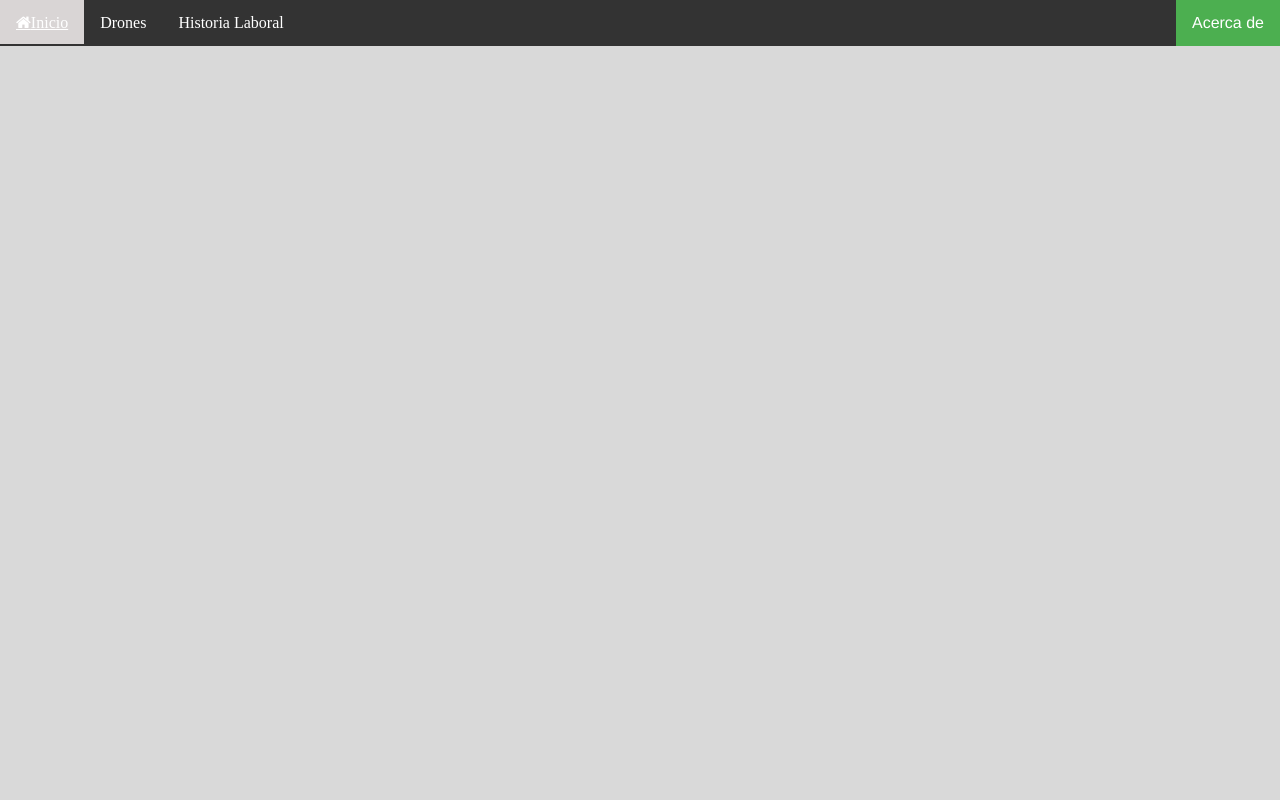
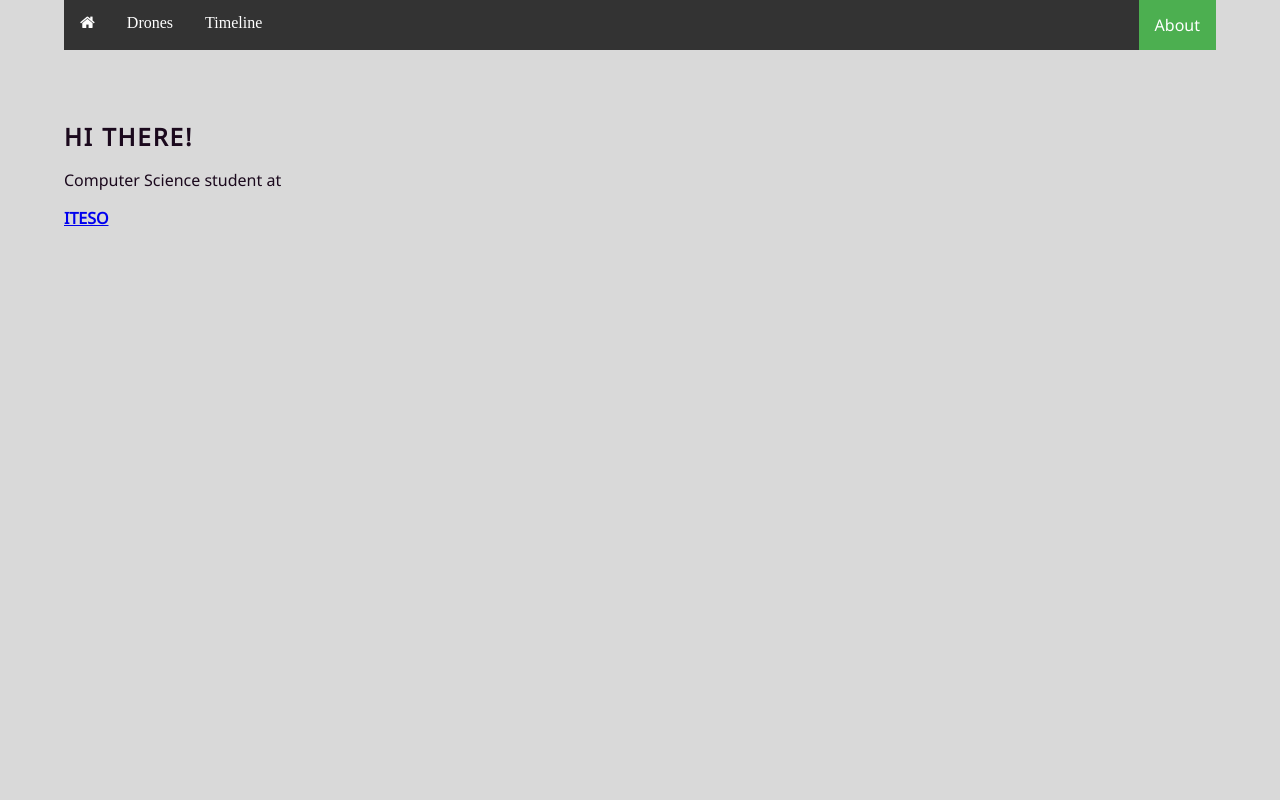
Before and after one commit to luisfergromo/luisfergromo.github.io, a PHP site: page /about.html in a window 1280 px wide. Run offline with PHP 8.4, Linux system fonts and the light colour scheme; some libraries are stand-ins or nearby versions.

Commit message:
update 2.4

```diff
--- a/about.html
+++ b/about.html
@@ -1,27 +1,28 @@
-<!DOCTYPE html>
-<html lang="en">
+<!--<!DOCTYPE html>-->
+<html lang="en" xmlns="http://www.w3.org/1999/html">
 <head>
-    <meta http-equiv="Content-Type" content="text/html; charset=utf-8" />
-    <link rel="shortcut icon" href="favicon.ico" type="image/x-icon" />
-    <link href="tools/stylesheets/style.css" rel="stylesheet" type="text/css" />
-    <link href="tools/stylesheets/960.css" rel="stylesheet" type="text/css" />
+    <meta http-equiv="Content-Type" content="text/html; charset=utf-8"/>
+    <link rel="shortcut icon" href="favicon.ico" type="image/x-icon"/>
+    <link href="tools/stylesheets/pharagrah.css" rel="stylesheet" type="text/css">
     <link rel="stylesheet" href="https://cdnjs.cloudflare.com/ajax/libs/font-awesome/4.7.0/css/font-awesome.min.css">
-    <script type="text/javascript" src="http://ajax.googleapis.com/ajax/libs/jquery/1.3.2/jquery.min.js"></script>
-    <script type="text/javascript" src="js/cufon-yui.js"></script>
-    <script type="text/javascript" src="js/Adobe_Caslon_Pro_600.font.js"></script>
-
-    <script type="text/javascript">Cufon.replace('h1', {fontFamily: 'Adobe Caslon Pro', hover:true})</script>
-    <title>Acerca de Mi</title>
+    <script type="text/javascript">Cufon.replace('h1', {fontFamily: 'Adobe Caslon Pro', hover: true})</script>
+    <title>About Me</title>
 </head>
-<body>
+<p>
 <div class="topnav" id="navBar" align="center">
     <ul>
-        <li><a class="fa fa-home" href="index.html">Inicio</a></li>
-        <li><a class="fa fa-drone" href="drones.html">Drones</a> </li>
-        <li><a class="fa fa-me" href="#timeline">Historia Laboral</a> </li>
-        <li style="float: right"><a class="active" href="#about">Acerca de</a></li>
+        <li><a class="fa fa-home" href="index.html"></a></li>
+        <li><a class="fa fa-drone" href="drones.html">Drones</a></li>
+        <li><a class="fa fa-me" href="timeline.html">Timeline</a></li>
+        <li style="float: right"><a class="active" href="about.html">About</a></li>
     </ul>
 </div>
 <br>
+<div class="pharagrah">
+    <h2>Hi there!</h2>
+    <div>
+        <p>Computer Science student at</p><a href="http://iteso.mx"><b>ITESO</b></a>
+    </div>
+</div>
 </body>
 </html>
--- a/index.html
+++ b/index.html
@@ -15,7 +15,7 @@
         <li><a class="fa fa-home" href="index.html"></a></li>
         <li><a class="fa fa-drone" href="drones.html">Drones</a></li>
         <li><a class="fa fa-me" href="timeline.html">Timeline</a></li>
-        <li style="float: right"><a class="active" href="#about">About</a></li>
+        <li style="float: right"><a class="active" href="about.html">About</a></li>
     </ul>
 </div>
 <div id="logo" align="center">
--- /dev/null
+++ b/tools/stylesheets/pharagrah.css
@@ -0,0 +1,65 @@
+@import url(http://fonts.googleapis.com/css?family=Noto+Sans);
+body {
+    max-width: 1200px;
+    margin: 0 auto;
+    padding: 0 5%;
+    font-size: 100%;
+    font-family: "Noto Sans", sans-serif;
+    color: #1b091d;
+    background: #D9D9D9;
+}
+h2 {
+    margin: 2em 0 0 0;
+    font-size: 1.5em;
+    letter-spacing: 2px;
+    text-transform: uppercase;
+}
+/*
+   ----------------------
+        pharagrah
+   ----------------------
+ */
+#pharagrah{
+    background-color: #ffffff;
+    /*padding-top: 50px;*/
+    /*padding-right: 30px;*/
+    /*padding-bottom: 50px;*/
+    /*padding-left: 80px;*/
+    padding: 50px 30px 50px 80px;
+}
+navBar{
+    padding-top: 3px;
+    margin:auto;
+    background: #d9d5d5;
+    font-family:"Helvetica Neue",Helvetica, Arial;
+    width: auto;
+    min-width: 600px;
+    max-width: 2000px;
+}
+.topnav li {
+    float: left;
+}
+
+.topnav li a:hover {
+    background-color: #d9d5d5;
+}
+
+.topnav li a {
+    display: block;
+    color: white;
+    text-align: center;
+    padding: 14px 16px;
+    text-decoration: none;
+}
+
+.topnav ul {
+    list-style-type: none;
+    margin: 0;
+    padding: 0;
+    overflow: hidden;
+    background-color: #333;
+}
+
+.active {
+    background-color: #4CAF50;
+}
```
Also changed, not shown: drones.html (+4 -3 lines), timeline.html (+10 -11 lines), tools/stylesheets/timeline.css (+67 -61 lines).
